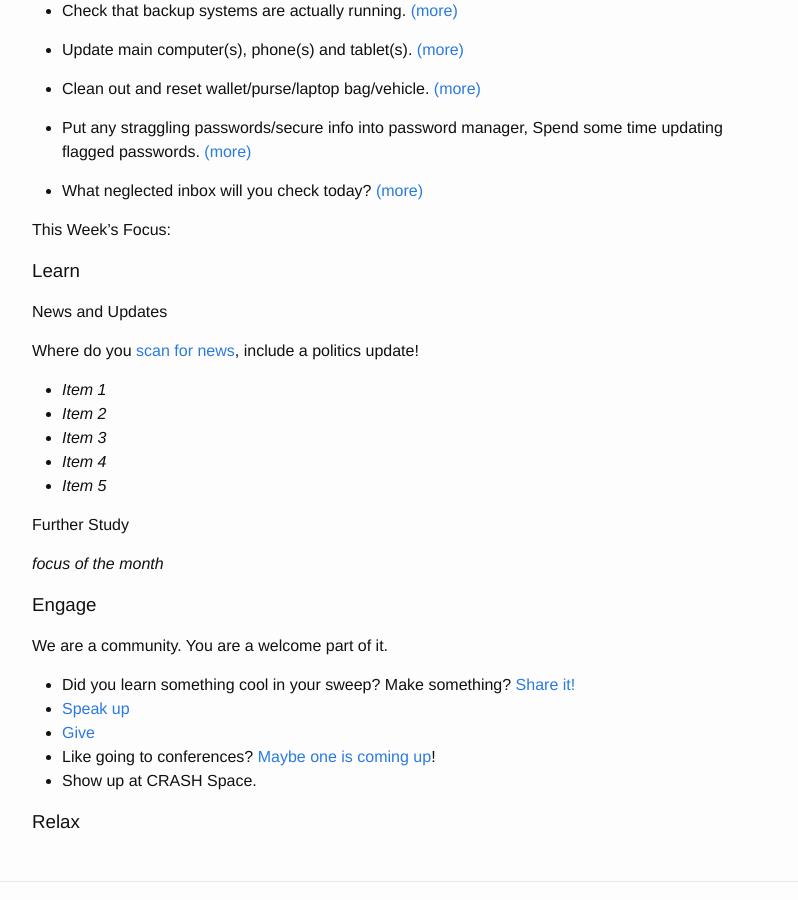
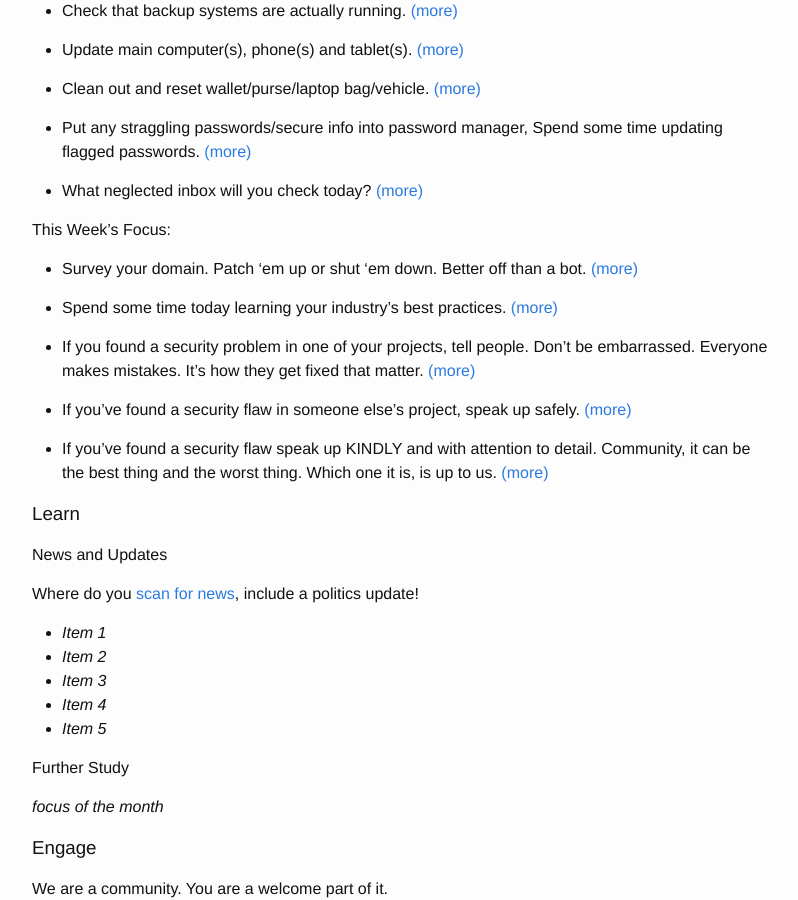
Before and after one commit to CRASHSpace/tuesday, a Jekyll site: the page built from _sweep/full_sweep_template.md, in a window 1280 px wide and 900 px high, scrolled down 646 px. Shown: the whole window, without its empty margins (238-1036 px from the left). Built offline with Jekyll 4.4.1, drawn with Linux system fonts in a browser that asks for light colours.

Commit message:
Template for the week

```diff
--- a/_sweep/full_sweep_template.md
+++ b/_sweep/full_sweep_template.md
@@ -40,7 +40,7 @@ _focus of the month_
 
 #### This Week’s Focus:
 
-{% include zone_03.md %}
+{% include zone_04.md %}
 
 ### Learn
 
```
